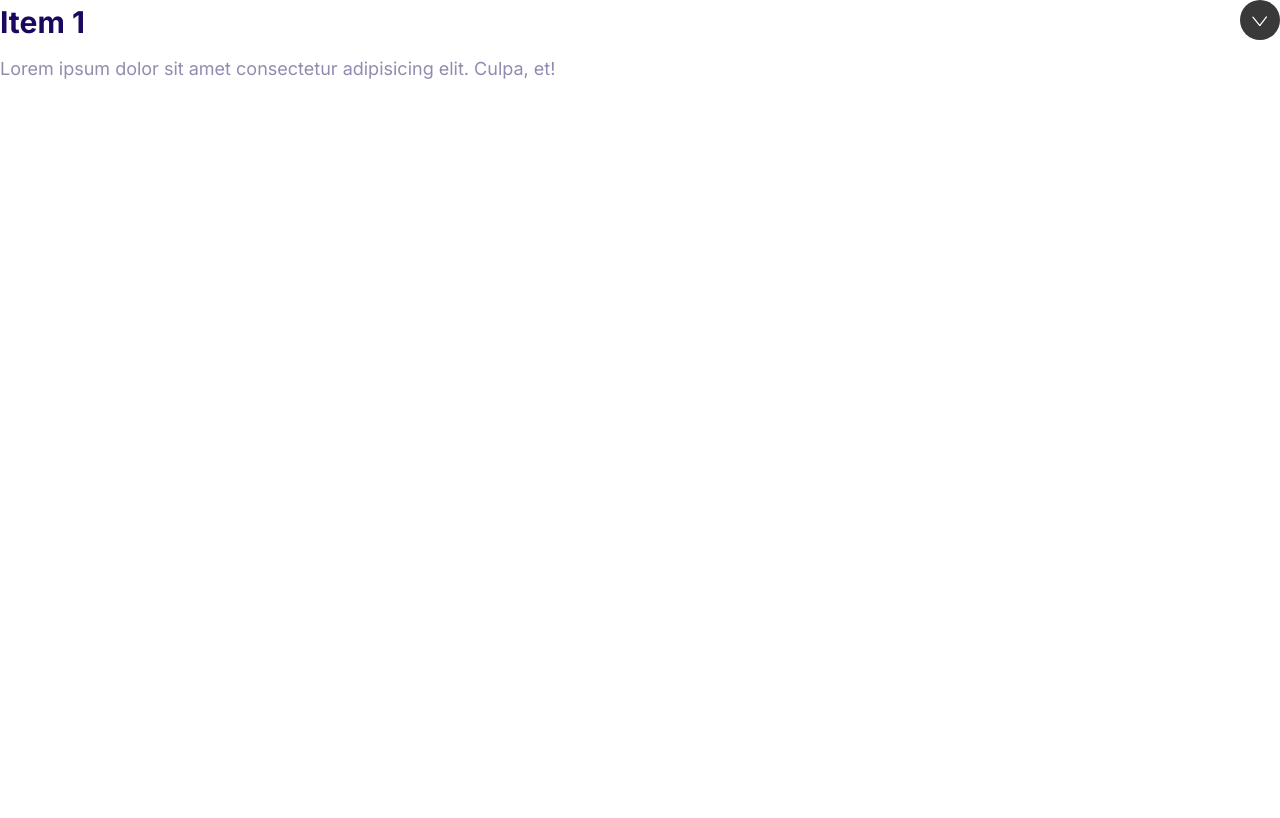
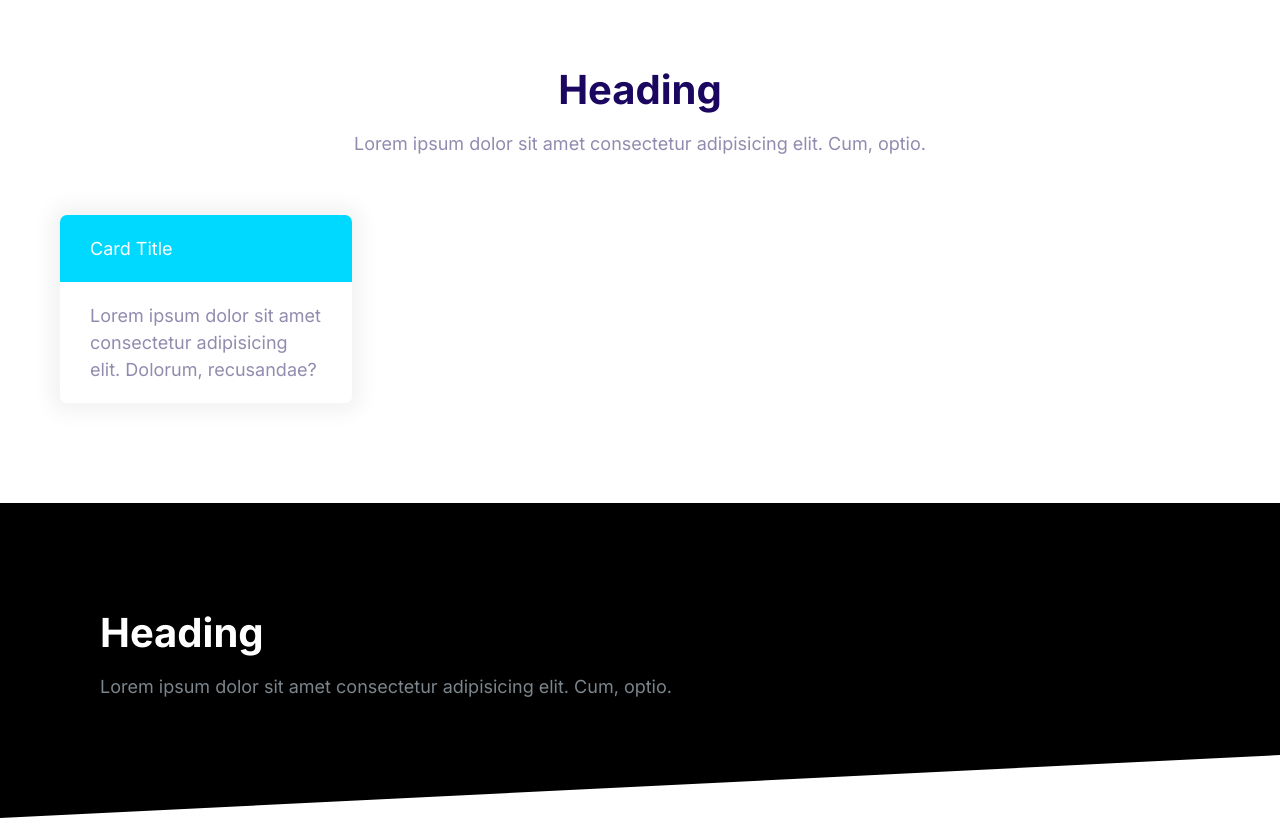
Before and after one commit to mgj715/moshified, a plain HTML site: page index.html in a window 1280 px wide. Drawn offline with Linux system fonts and the light colour scheme.

Commit message:
.Build the blocks.

```diff
--- a/CSS/styles.css
+++ b/CSS/styles.css
@@ -465,3 +465,33 @@ a{
     max-height: 100vh;
     opacity: 1;
 }
+/* Blocks */
+.block{
+    --padding-vertial: 6rem;
+    padding: var(--padding-vertial) 2rem;
+}
+.block__heading{
+    margin-top: 0;
+}
+.block__header{
+    text-align: center;
+}
+.block--dark{
+    background-color: black;
+    color: #7b858b;
+}
+.block--dark .block__heading{
+    color: white;
+}
+.block--skewed-right{
+    padding: calc(var(--padding-vertial) + 4rem);
+    clip-path: polygon(0% 0%, 100% 0%, 100% 80%, 0% 100%);
+}
+.block--skewed-left{
+    padding: calc(var(--padding-vertial) + 4rem);
+    clip-path: polygon(0% 0%, 100% 0%, 100% 80%, 0% 100%);
+}
+.container{
+    max-width: 1140px;
+    margin: 0 auto;
+}
--- a/index.html
+++ b/index.html
@@ -14,17 +14,31 @@
     <link rel="stylesheet" href="CSS/styles.css" />
   </head>
   <body>
-    <div class="collapsible collapsible--expanded">
-      <header class="collapsible__header">
-        <h2 class="collapsible__heading">Item 1</h2>
-        <svg class="icon icon--white collapsible__chevron">
-          <use xlink:href="/images/sprite.svg#chevron"></use>
-        </svg>
-      </header>
-      <div class="collapsible__content">
-        Lorem ipsum dolor sit amet consectetur adipisicing elit. Culpa, et!
+    <section class="block">
+      <div class="block__header">
+        <h2 class="block__heading">Heading</h2>
+        <p>
+          Lorem ipsum dolor sit amet consectetur adipisicing elit. Cum, optio.
+        </p>
       </div>
-    </div>
+      <div style="width: 30%; padding: 4rem">
+        <div class="card card--secondary">
+          <header class="card__header">Card Title</header>
+          <div class="card__body">
+            Lorem ipsum dolor sit amet consectetur adipisicing elit. Dolorum,
+            recusandae?
+          </div>
+        </div>
+      </div>
+    </section>
+    <section class="block block--dark block--skewed-left">
+      <div class="container">
+        <h2 class="block__heading">Heading</h2>
+        <p>
+          Lorem ipsum dolor sit amet consectetur adipisicing elit. Cum, optio.
+        </p>
+      </div>
+    </section>
     <script src="js/main.js"></script>
   </body>
 </html>
```
Also changed, not shown: Components/blocks.html (added, +21 -0 lines), Components/card.html (added, +9 -0 lines).
